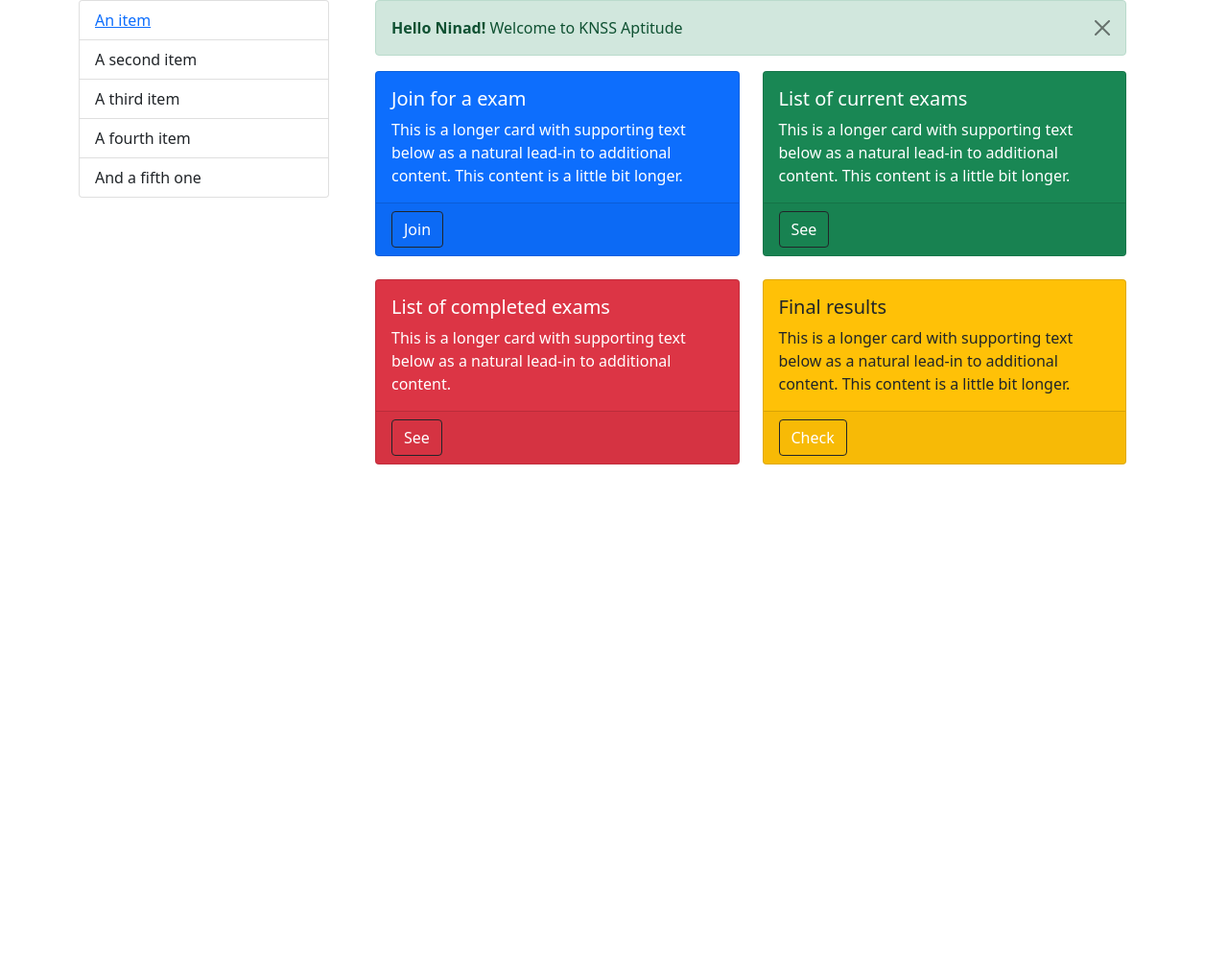
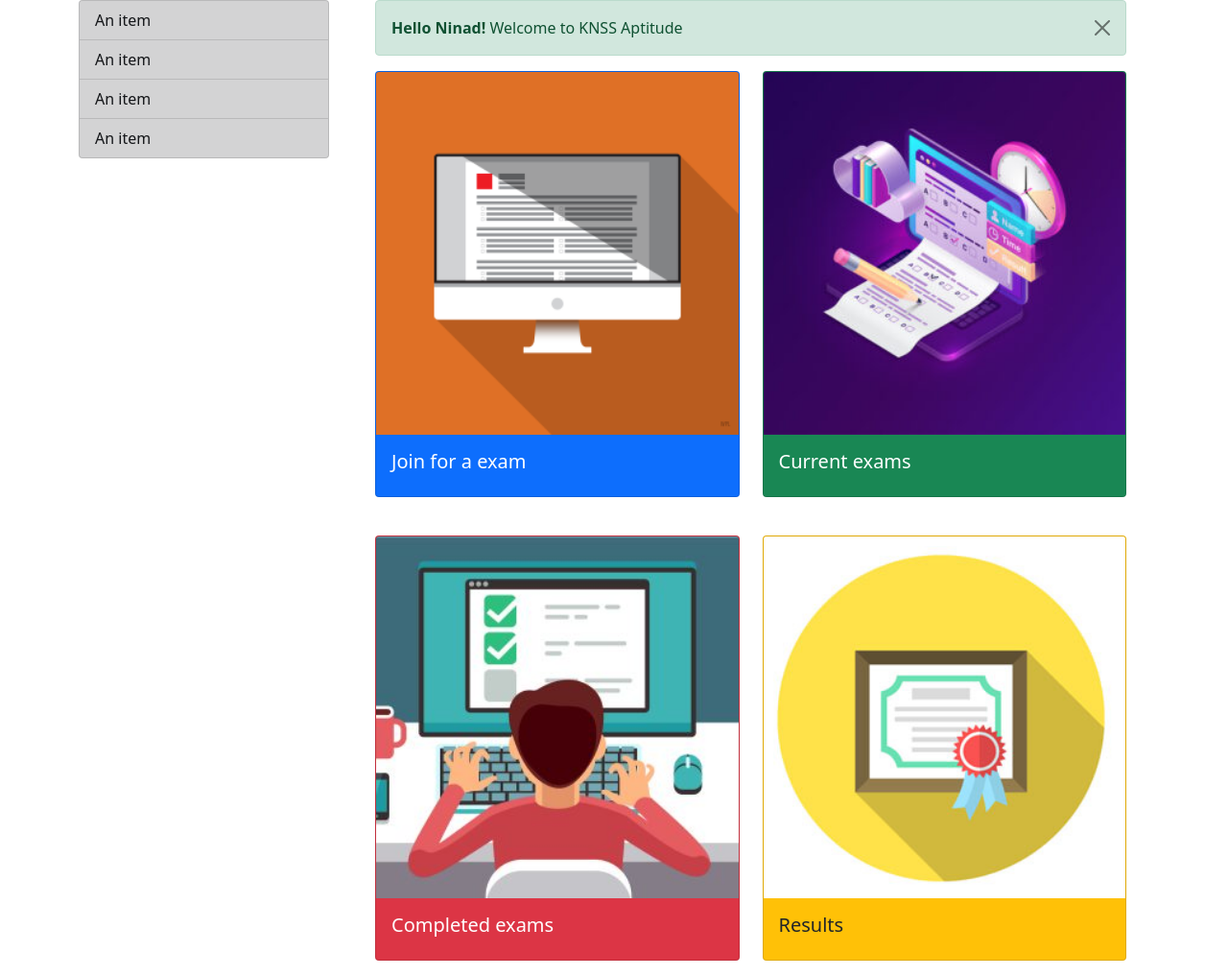
Before and after one commit to VKrishna2090/KNSS-Aptitude, a Flask app: page /student_dashboard in a window 1280 px wide. Shown: the part 78-1095 px from the top of the page at 96% size. Before the commit the page ends 562 px from the top, so only its background shows below. Run offline with Flask 2, Linux system fonts and the light colour scheme; some libraries are stand-ins or nearby versions.

Commit message:
updates in student page

```diff
--- a/templates/student/dashboard.html
+++ b/templates/student/dashboard.html
@@ -8,56 +8,35 @@
 
   <div class="row row-cols-1 row-cols-md-2 g-4">
     <div class="col">
-            <div class="card text-white bg-primary">
+      <div class="card text-white bg-primary mb-3">
+        <img src="static/uploads/joinexam.png" class="card-img-top" alt="exam1">
         <div class="card-body">
           <h5 class="card-title">Join for a exam</h5>
-                    <p class="card-text">
-                        This is a longer card with supporting text below as a natural lead-in to additional content.
-                        This content is a
-                        little bit longer.
-                    </p>
         </div>
-                <div class="card-footer"><a href="#" class="btn btn-outline-dark text-white">Join</a></div>
       </div>
     </div>
     <div class="col">
-            <div class="card text-white bg-success">
+      <div class="card text-white bg-success mb-3">
+        <img src="static/uploads/currentexam.jpg" class="card-img-top" alt="exam2">
         <div class="card-body">
-                    <h5 class="card-title">List of current exams</h5>
-                    <p class="card-text">
-                        This is a longer card with supporting text below as a natural lead-in to additional content.
-                        This content is a
-                        little bit longer.
-                    </p>
+          <h5 class="card-title">Current exams</h5>
         </div>
-                <form method="post" action="{{ url_for('student_dashboard') }}">
-                    <div class="card-footer"><button type="submit" name="current" value="current"
-                            class="btn btn-outline-dark text-white">See</button></div>
-                </form>
       </div>
     </div>
     <div class="col">
-            <div class="card text-white bg-danger">
+      <div class="card text-white bg-danger mb-3">
+        <img src="static/uploads/completedexam.jpg" class="card-img-top" alt="exam3">
         <div class="card-body">
-                    <h5 class="card-title">List of completed exams</h5>
-                    <p class="card-text">
-                        This is a longer card with supporting text below as a natural lead-in to additional content.
-                    </p>
+          <h5 class="card-title">Completed exams</h5>
         </div>
-                <div class="card-footer"><a href="#" class="btn btn-outline-dark text-white">See</a></div>
       </div>
     </div>
     <div class="col">
-            <div class="card text-dark bg-warning">
+      <div class="card text-dark bg-warning mb-3">
+        <img src="static/uploads/examresults.jpg" class="card-img-top" alt="exam4">
         <div class="card-body">
-                    <h5 class="card-title">Final results</h5>
-                    <p class="card-text">
-                        This is a longer card with supporting text below as a natural lead-in to additional content.
-                        This content is a
-                        little bit longer.
-                    </p>
+          <h5 class="card-title">Results</h5>
         </div>
-                <div class="card-footer"><a href="#" class="btn btn-outline-dark text-white">Check</a></div>
       </div>
     </div>
   </div>
--- a/templates/student/student_layout.html
+++ b/templates/student/student_layout.html
@@ -4,13 +4,10 @@
     <div class="row">
         <div class="col-md-3">
             <ul class="list-group">
-                <li class="list-group-item">
-                    <a href="">An item</a>
-                </li>
-                <li class="list-group-item">A second item</li>
-                <li class="list-group-item">A third item</li>
-                <li class="list-group-item">A fourth item</li>
-                <li class="list-group-item">And a fifth one</li>
+                <a class="list-group-item list-group-item-action list-group-item-dark" href="">An item</a>
+                <a class="list-group-item list-group-item-action list-group-item-dark" href="">An item</a>
+                <a class="list-group-item list-group-item-action list-group-item-dark" href="">An item</a>
+                <a class="list-group-item list-group-item-action list-group-item-dark" href="">An item</a>
             </ul>
         </div>
         <div class="col-md-9">
```
Also changed, not shown: static/uploads/completedexam.jpg (added), static/uploads/currentexam.jpg (added), static/uploads/examresults.jpg (added), static/uploads/joinexam.png (added). Lines whose indentation alone changed are shown as unchanged.
